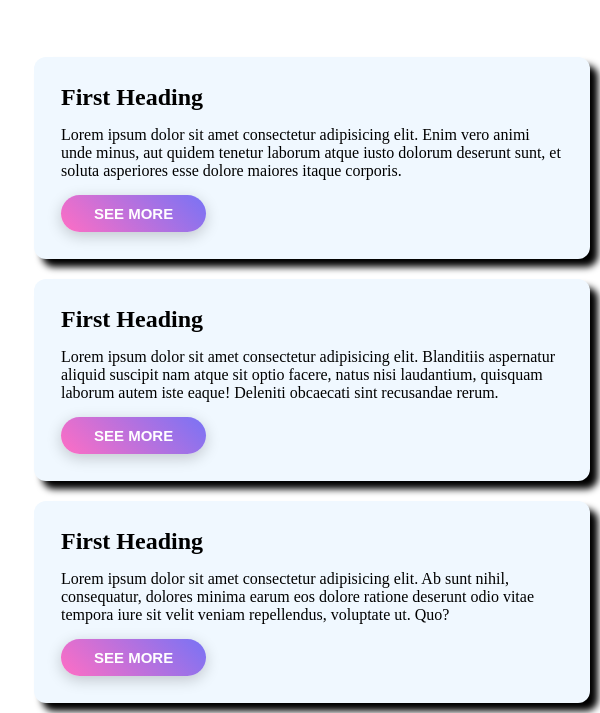
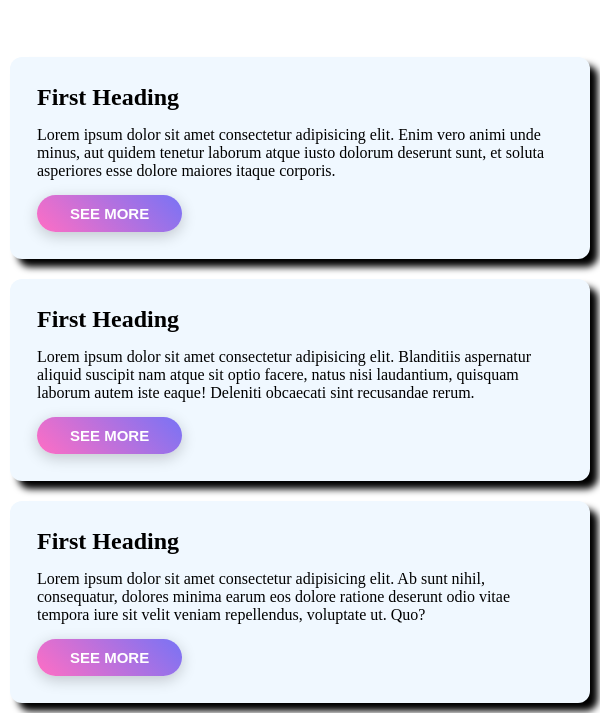
Before and after one commit to ataurwd/responsive-challenge, a plain HTML site: page index.html in a window 600 px wide. Shown: the part 615-1328 px from the top of the page. Drawn offline with Linux system fonts and the light colour scheme.

Commit message:
update responsive

```diff
--- a/main.css
+++ b/main.css
@@ -220,7 +220,7 @@ input ,textarea {
     }
 }
 
-@media screen and (min-width:400px) and (max-width: 600px) {
+@media screen and (min-width:100px) and (max-width: 600px) {
     .cardParent {
         display: flex;
         margin: 50px 0;
@@ -247,7 +247,7 @@ input ,textarea {
     }
     .card {
         width: 100%;
-        margin-left: 34px;
+        margin: 10px;
     }
     .aboutImg img {
         width: 415px;
```
